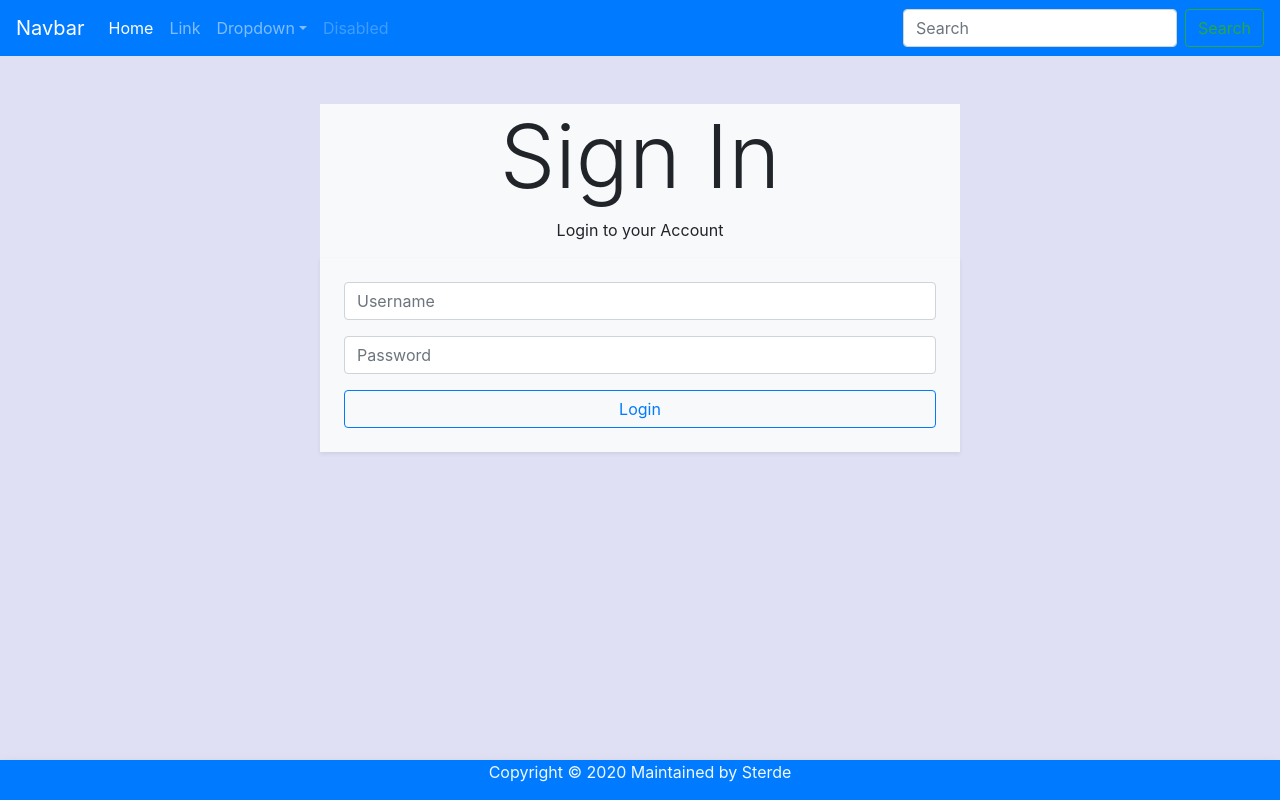
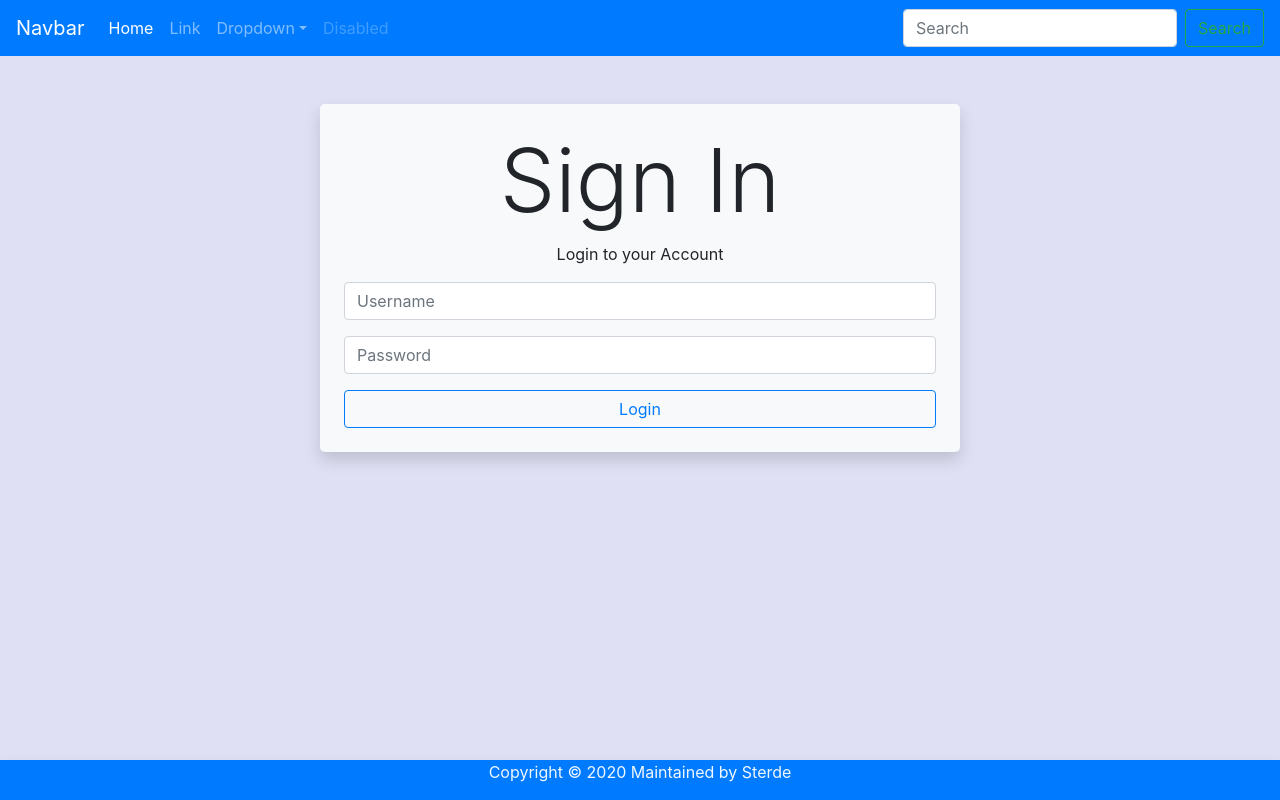
Before and after one commit to RDjarbeng/sterde_pos, a React (Create React App) app: page / in a window 1280 px wide. Built offline with nearby package versions, Linux system fonts and the light colour scheme.

Commit message:
Added page not found component, changed login layout, added routing for page not found to App.js

```diff
--- a/src/App.js
+++ b/src/App.js
@@ -2,6 +2,7 @@ import React from 'react';
 import {BrowserRouter as Router, Switch, Route  } from "react-router-dom";
 import Login from './components/Login';
 import Nav from './components/Nav';
+import PageNotFound from './components/PageNotFound';
 import Footer from './components/Footer';
 import './css/bootstrap/bootstrap.min.css'
 import './App.css';
@@ -12,7 +13,8 @@ function App() {
     <div className="App">
         <Nav />
         <Switch>
-          <Route path='/' component={Login} />
+          <Route path='/' exact component={Login} />
+          <Route path='/'  component={PageNotFound } />
         </Switch>
         <Footer />
       </div>
--- a/src/components/Login.js
+++ b/src/components/Login.js
@@ -4,11 +4,12 @@ import React from 'react';
 function Login() {
     return (
         <div className='d-flex justify-content-center flex-column mx-auto mt-5'>
-            <div className='w-50 mx-auto bg-light'>
-                <h2 className='display-2'>Sign In</h2>
-                <p>Login to your Account</p>
-            </div>
-            <form className='LoginForm' className='w-50 mx-auto shadow-sm p-4 bg-light'>
+
+            <form className='LoginForm' className='w-50 mx-auto shadow p-4 bg-light rounded-lg'>
+                <div className='w-50 mx-auto bg-light'>
+                    <h2 className='display-2'>Sign In</h2>
+                    <p>Login to your Account</p>
+                </div>
                 <div className='form-group ' >
                     <input type='text' className='form-control' placeholder='Username' required />
                     <div class="valid-feedback">Valid.</div>
--- a/src/components/Nav.js
+++ b/src/components/Nav.js
@@ -1,4 +1,5 @@
 import React from 'react';
+import { Link} from "react-router-dom";
 
 
 function Nav() {
@@ -12,7 +13,7 @@ function Nav() {
             <div className="collapse navbar-collapse" id="navbarSupportedContent">
                 <ul className="navbar-nav mr-auto">
                     <li className="nav-item active">
-                        <a className="nav-link" >Home <span className="sr-only">(current)</span></a>
+                        <Link className="nav-link" to='/' >Home <span className="sr-only">(current)</span></Link>
                     </li>
                     <li className="nav-item">
                         <a className="nav-link" >Link</a>
--- /dev/null
+++ b/src/components/PageNotFound.js
@@ -0,0 +1,8 @@
+import React from 'react'
+function PageNotFound(){
+    return (
+        <div className='display-3  p-2'>Error 404: <p className='bg-warning'>Could not find requested page</p></div>
+    )
+}
+
+export default PageNotFound
```
